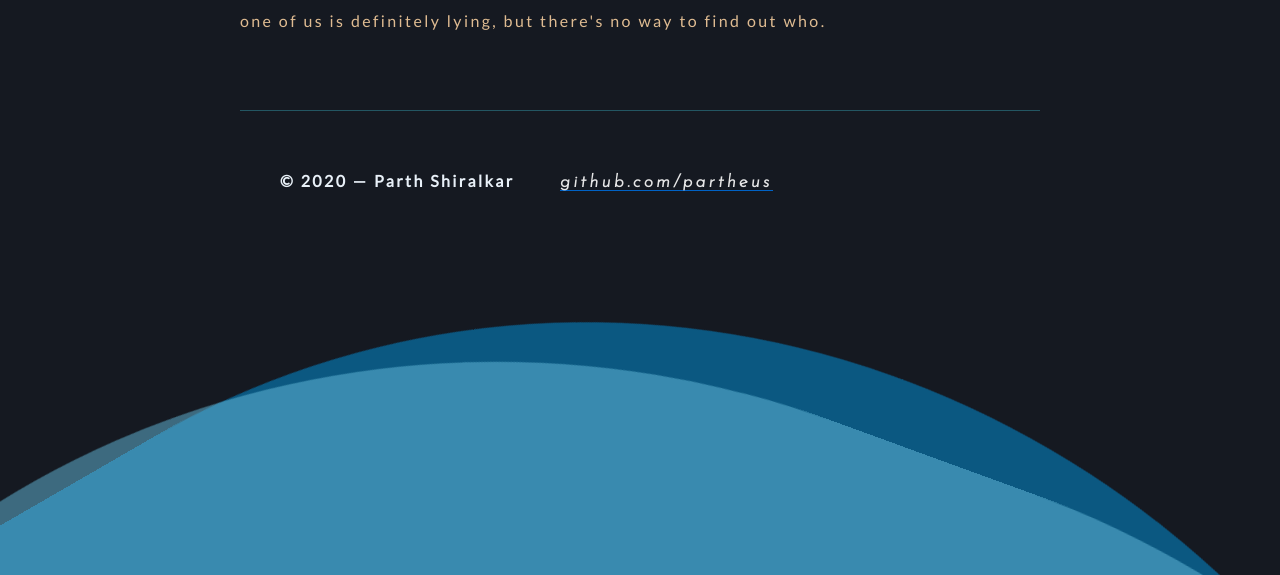
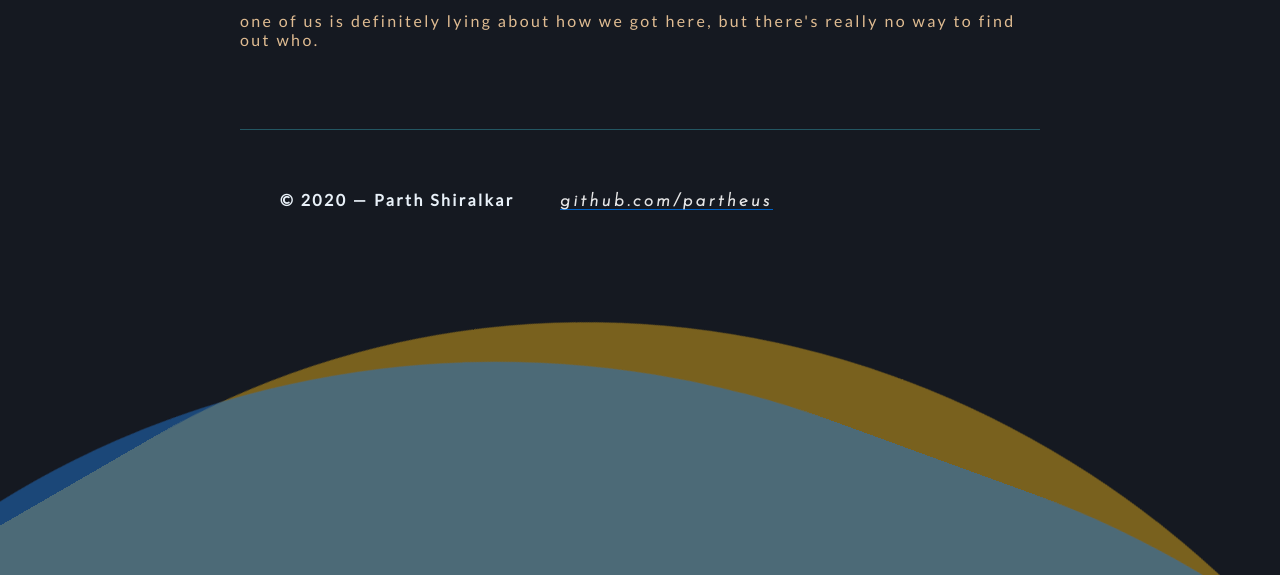
Before and after one commit to partheus/website, an Eleventy site: page src/index.html in a window 1280 px wide. Shown: the part 225-800 px from the top of the page. Built offline with nearby package versions, Linux system fonts and the light colour scheme; Eleventy itself is replaced by a stand-in of ours; files that its build step writes are made by us from their sources.

Commit message:
small updates to animation

```diff
--- a/assets/css/home.css
+++ b/assets/css/home.css
@@ -40,7 +40,6 @@ nav ul li,
 footer ul li {
   display: inline;
   margin-right: 40px;
-  /* margin-top: 30px; */
 }
 
 .hover {
@@ -115,7 +114,7 @@ footer ul li {
   /* color: #0077c0; */
 }
 
-/*waves****************************/
+/*waves*/
 
 
 .box {
@@ -130,10 +129,7 @@ footer ul li {
 	bottom: -700px;
 	left: 650px;
   opacity: .45;
-  /* position: absolute;
-  top: 3%;
-  left: 10%; */
-  background: #0af;
+  background: #fcbf1e;
   width: 2100px;
   height: 2000px;
   /* transform-origin: 50% 48%; */
@@ -144,13 +140,13 @@ footer ul li {
 .wave.-three {
   animation: drift 7500ms infinite linear;
 	position: fixed;
-	background-color: #77daff;
+	background-color: #0779e4;
 }
 
 .wave.-two {
   animation: drift 3000ms infinite linear;
   opacity: .1;
-  background: black;
+  background: #fa744f;
 	position: fixed;
 }
 
--- a/src/index.html
+++ b/src/index.html
@@ -45,7 +45,7 @@
     </h1>
 
     <div class="bodytext">
-      one of us is definitely lying, but there's no way to find out who.
+      one of us is definitely lying about how we got here, but there's really no way to find out who.
     </div>
 <hr />
     <footer>
```
Also changed, not shown: 2 other files.
